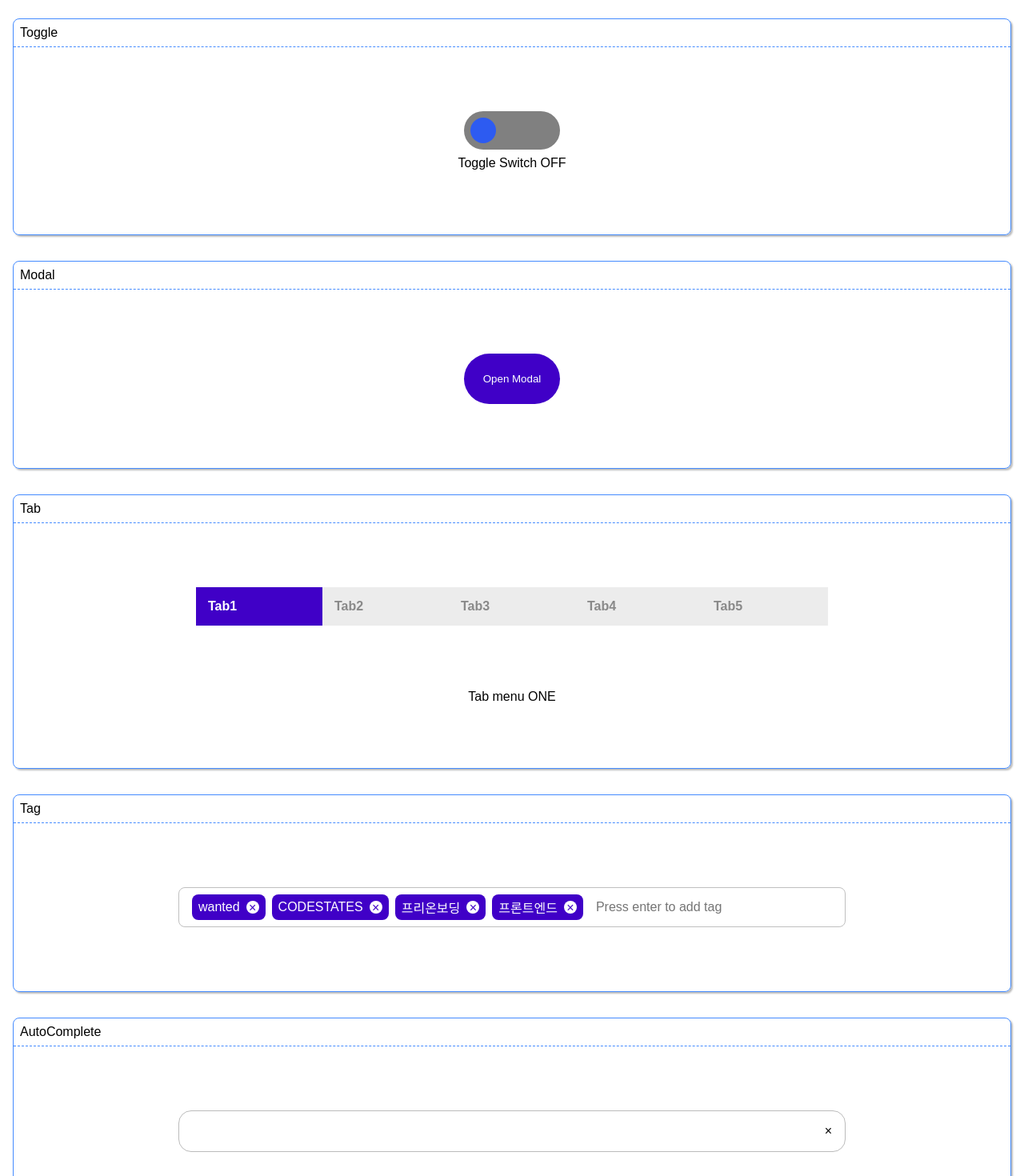
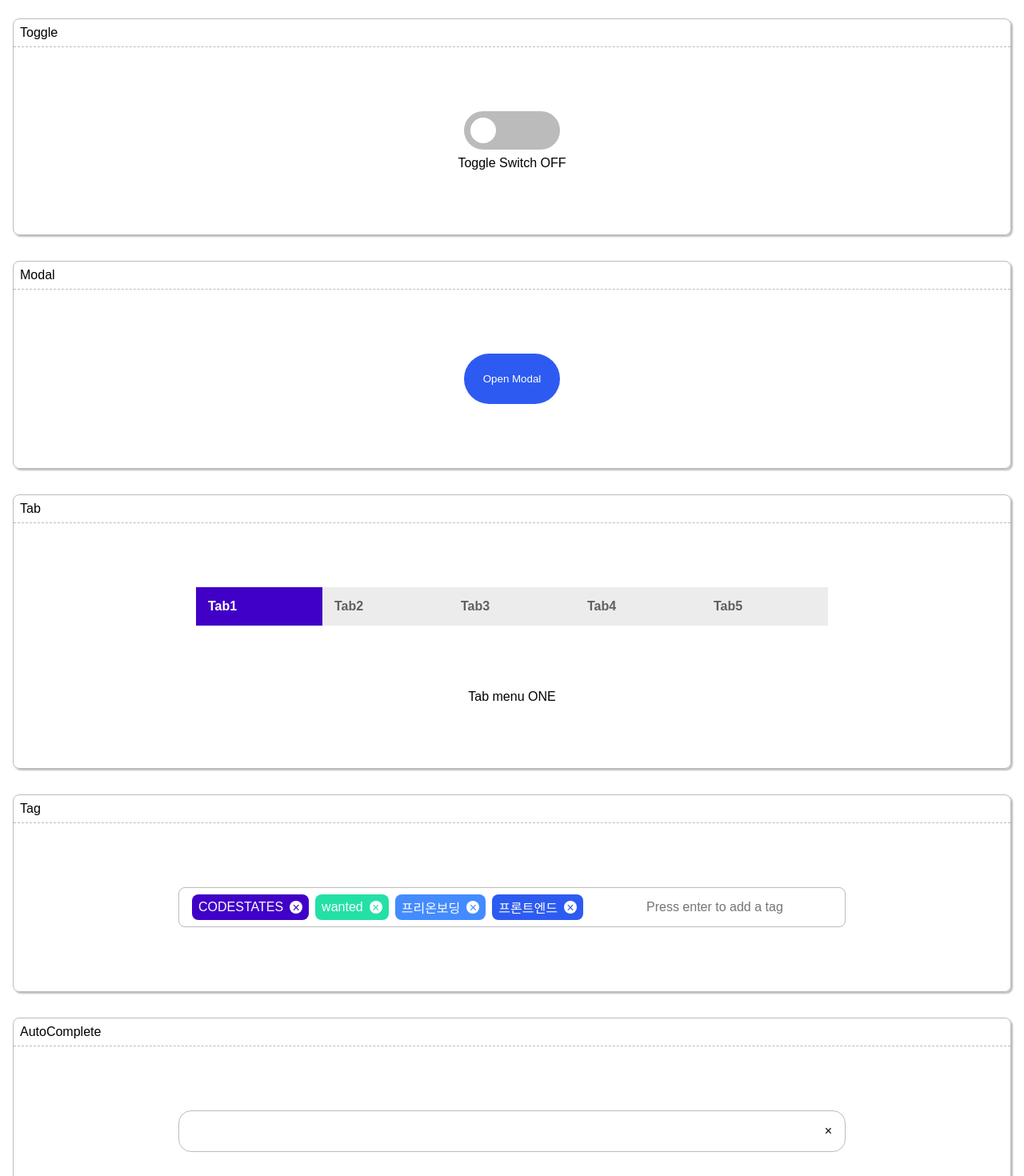
Before and after one commit to JAM-PARK/wanted_pre_onboarding, a React (Create React App) app in the folder custom-component/: page / in a window 1280 px wide. Shown: the part 80-1550 px from the top of the page at 80% size. Built offline with nearby package versions, Linux system fonts and the light colour scheme; the HTML template or start-up script is replaced by a standard one; a web font is replaced by a local one.

Commit message:
Add : styles.scss

```diff
--- a/custom-component/src/App.scss
+++ b/custom-component/src/App.scss
@@ -1,3 +1,5 @@
+@import 'styles.scss';
+
 @font-face {
   font-family: 'NEXON Lv1 Gothic OTF';
   src: url('https://cdn.jsdelivr.net/gh/projectnoonnu/noonfonts_20-04@2.1/NEXON Lv1 Gothic OTF.woff')
@@ -33,16 +35,18 @@ body {
   font-size: 3rem;
   text-align: center;
   margin: 1rem;
-  color: #4000c7;
+  color: $codestates;
 }
+
 .sub-title {
   font-family: 'GmarketSansBold', sans-serif;
   font-size: 1rem;
   margin: 0.5rem;
 }
+
 .box {
   margin: 1rem;
   border-radius: 0.5rem;
-  border: 1px solid #448bff;
+  border: 1px solid $light-gray;
   box-shadow: 2px 2px 2px rgba(33, 33, 33, 0.3);
 }
--- a/custom-component/src/components/AutoComplete.scss
+++ b/custom-component/src/components/AutoComplete.scss
@@ -1,15 +1,11 @@
+@import '../styles.scss';
+
 $boxShadow: 2px 4px 4px rgba(33, 33, 33, 0.3);
 $activeBorderRadius: 1rem 1rem 0 0;
 $inactiveBorderRadius: 1rem 1rem 1rem 1rem;
 
 .ac-container {
-  display: flex;
-  flex-direction: column;
-  align-items: center;
-  border-top: 1px dashed #448bff;
-  width: auto;
-  height: auto;
-  padding: 5rem;
+  @include container;
 }
 
 .ac-input-box {
@@ -17,8 +13,7 @@ $inactiveBorderRadius: 1rem 1rem 1rem 1rem;
   flex-direction: row;
   width: 50rem;
   padding: 1rem;
-  // border: 1px solid rgb(222, 222, 222);
-  border: 1px solid #bbb;
+  border: 1px solid $light-gray;
   border-radius: $activeBorderRadius;
   box-shadow: $boxShadow;
 
@@ -49,21 +44,20 @@ $inactiveBorderRadius: 1rem 1rem 1rem 1rem;
   width: 50rem;
   margin: 0;
   padding: 1rem;
-  // border: 1px solid rgb(222, 222, 222);
-  border: 1px solid #bbb;
+  border: 1px solid $light-gray;
   border-top: 0px;
   border-radius: 0 0 1rem 1rem;
   list-style: none;
-  background-color: white;
+  background-color: $white;
   box-shadow: $boxShadow;
 
   > li {
     &.selected {
-      background-color: #ebe5f9;
+      background-color: $code-alpha;
     }
 
     &:hover {
-      background-color: #eee;
+      background-color: rgba(233, 233, 233, 0.7);
     }
   }
 }
--- a/custom-component/src/components/ClickToEdit.scss
+++ b/custom-component/src/components/ClickToEdit.scss
@@ -1,11 +1,7 @@
+@import '../styles.scss';
+
 .cte-container {
-  display: flex;
-  flex-direction: column;
-  align-items: center;
-  border-top: 1px dashed #448bff;
-  width: auto;
-  height: auto;
-  padding: 5rem;
+  @include container;
 }
 
 .input-section {
@@ -20,7 +16,7 @@
   height: 2rem;
   margin-left: 1rem;
   border-radius: 0.5rem;
-  border: 1px solid #bbb;
+  border: 1px solid $light-gray;
 }
 
 .input-edit {
@@ -28,4 +24,5 @@
   height: 2rem;
   text-align: center;
   font-size: 1rem;
+  outline-color: $codestates;
 }
--- a/custom-component/src/components/Modal.js
+++ b/custom-component/src/components/Modal.js
@@ -18,7 +18,11 @@ const Modal = () => {
             <span className="close-btn" onClick={handleModal}>
               &times;
             </span>
-            <div className="desc">{`HELLO \n`}wanted &times; CODESTATES!</div>
+            <div className="desc">
+              {`HELLO \n`}
+              <span className="wanted">wanted</span> &times;{' '}
+              <span className="codestates">CODESTATES</span> !
+            </div>
           </div>
         </div>
       ) : (
--- a/custom-component/src/components/Modal.scss
+++ b/custom-component/src/components/Modal.scss
@@ -1,19 +1,15 @@
+@import '../styles.scss';
+
 .modal-container {
-  display: flex;
-  flex-direction: column;
-  align-items: center;
-  border-top: 1px dashed #448bff;
-  width: auto;
-  height: auto;
-  padding: 5rem;
+  @include container;
 }
 
 .modal-btn {
-  background-color: #4000c7;
+  background-color: $wanted-three;
   text-decoration: none;
   border: none;
   padding: 1.5rem;
-  color: white;
+  color: $white;
   border-radius: 3rem;
   cursor: pointer;
 }
@@ -43,7 +39,7 @@
 
 .modal-view {
   border-radius: 1.5rem;
-  background-color: white;
+  background-color: $white;
   width: 21rem;
   height: 7rem;
   text-align: center;
@@ -54,7 +50,12 @@
   }
   > div.desc {
     margin: 22px 0;
-    color: #4000c7;
     white-space: pre-wrap;
   }
+  > div > span.wanted {
+    color: $wanted-two;
+  }
+  > div > span.codestates {
+    color: $codestates;
+  }
 }
--- a/custom-component/src/components/Tab.scss
+++ b/custom-component/src/components/Tab.scss
@@ -1,11 +1,7 @@
+@import '../styles.scss';
+
 .tab-container {
-  display: flex;
-  flex-direction: column;
-  align-items: center;
-  border-top: 1px dashed #448bff;
-  width: auto;
-  height: auto;
-  padding: 5rem;
+  @include container;
 }
 
 .tab-menu {
@@ -13,7 +9,7 @@
   justify-items: center;
   align-items: center;
   background-color: rgba(192, 192, 192, 0.3);
-  color: rgba(96, 96, 96, 0.7);
+  color: rgb(96, 96, 96);
   font-weight: bold;
   list-style: none;
   width: fit-content;
@@ -28,8 +24,8 @@
   }
 
   .focus {
-    background-color: #4000c7;
-    color: white;
+    background-color: $codestates;
+    color: $white;
     transition: all 0.3s ease;
   }
 }
--- a/custom-component/src/components/Tag.js
+++ b/custom-component/src/components/Tag.js
@@ -2,7 +2,7 @@ import './Tag.scss';
 import { useState } from 'react';
 
 const Tag = () => {
-  const initialTags = ['wanted', 'CODESTATES', '프리온보딩', '프론트엔드'];
+  const initialTags = ['CODESTATES', 'wanted', '프리온보딩', '프론트엔드'];
   const [tags, setTags] = useState(initialTags);
 
   const deleteTags = (idxToDelete) => {
@@ -33,7 +33,7 @@ const Tag = () => {
         <input
           type="text"
           onKeyUp={(e) => (e.key === 'Enter' ? addTags(e) : '')}
-          placeholder="Press enter to add tag"
+          placeholder="Press enter to add a tag"
         />
       </div>
     </div>
--- a/custom-component/src/components/Tag.scss
+++ b/custom-component/src/components/Tag.scss
@@ -1,11 +1,7 @@
+@import '../styles.scss';
+
 .tag-container {
-  display: flex;
-  flex-direction: column;
-  align-items: center;
-  border-top: 1px dashed #448bff;
-  width: auto;
-  height: auto;
-  padding: 5rem;
+  @include container;
 }
 
 .tag-input {
@@ -13,14 +9,15 @@
   width: 50rem;
   height: auto;
   padding: 0 1rem;
-  border: 1px solid rgb(192, 192, 192);
+  border: 1px solid $light-gray;
   border-radius: 0.5rem;
   &:focus-within {
-    border: 1px solid #4000c7;
+    border: 1px solid $wanted-two;
   }
 
   > ul {
     display: flex;
+    width: 70%;
     padding: 0;
     margin: 0.5rem 0 0 0;
     flex-wrap: wrap;
@@ -33,25 +30,38 @@
       margin: 0 0.5rem 0.5rem 0;
       border-radius: 0.5rem;
       list-style: none;
-      // 태그 색상 nth-child
-      background: #4000c7;
-      color: #fff;
+      color: $white;
+
       > .tag-close-icon {
         width: 1rem;
         height: 1rem;
         margin-left: 0.5rem;
         border-radius: 50%;
         text-align: center;
-        color: #4000c7;
-        background: white;
+        background: $white;
         cursor: pointer;
+      }
+    }
+
+    @for $i from 1 through 100 {
+      @if $i % 4 == 1 {
+        @include tag-color($i, $codestates);
+      }
+      @if $i % 4 == 2 {
+        @include tag-color($i, $wanted-one);
+      }
+      @if $i % 4 == 3 {
+        @include tag-color($i, $wanted-two);
+      }
+      @if $i % 4 == 0 {
+        @include tag-color($i, $wanted-three);
       }
     }
   }
   > input {
     flex: 1;
     border: none;
-    padding: 0 0 0 0.5rem;
+    padding: 0 0.5rem 0 0.5rem;
     font-size: 1rem;
     &:focus {
       outline: none;
--- a/custom-component/src/components/Toggle.scss
+++ b/custom-component/src/components/Toggle.scss
@@ -1,22 +1,17 @@
+@import '../styles.scss';
+
 .toggle-container {
-  position: relative;
-  display: flex;
-  flex-direction: column;
-  align-items: center;
-  border-top: 1px dashed #448bff;
-  width: auto;
-  height: auto;
-  padding: 5rem;
-  cursor: pointer;
+  @include container;
 
   > .toggle-box {
     width: 7.5rem;
     height: 3rem;
     border-radius: 3rem;
-    background-color: gray;
+    background-color: $light-gray;
     transition: all 0.3s ease;
+    cursor: pointer;
     &.toggle-checked {
-      background-color: #23e0a6;
+      background-color: $wanted-one;
     }
   }
 
@@ -24,6 +19,7 @@
     width: 7.5rem;
     height: 3rem;
     position: absolute;
+    cursor: pointer;
 
     > .toggle-circle {
       position: absolute;
@@ -32,7 +28,7 @@
       width: 2rem;
       height: 2rem;
       border-radius: 50%;
-      background-color: #2d5bf1;
+      background-color: $white;
       transition: all 0.3s ease;
 
       &.toggle-checked {
--- /dev/null
+++ b/custom-component/src/styles.scss
@@ -0,0 +1,28 @@
+// color
+$codestates: #4000c7;
+$code-alpha: rgba(64, 0, 199, 0.1);
+$wanted-one: #23e0a6;
+$wanted-two: #448bff;
+$wanted-three: #2d5bf1;
+$light-gray: rgb(187, 187, 187);
+$white: white;
+
+// mixin
+@mixin container {
+  display: flex;
+  flex-direction: column;
+  align-items: center;
+  border-top: 1px dashed $light-gray;
+  width: auto;
+  height: auto;
+  padding: 5rem;
+}
+
+@mixin tag-color($i, $color) {
+  > .tag:nth-child(#{$i}) {
+    background: $color;
+    > .tag-close-icon {
+      color: $color;
+    }
+  }
+}
```
